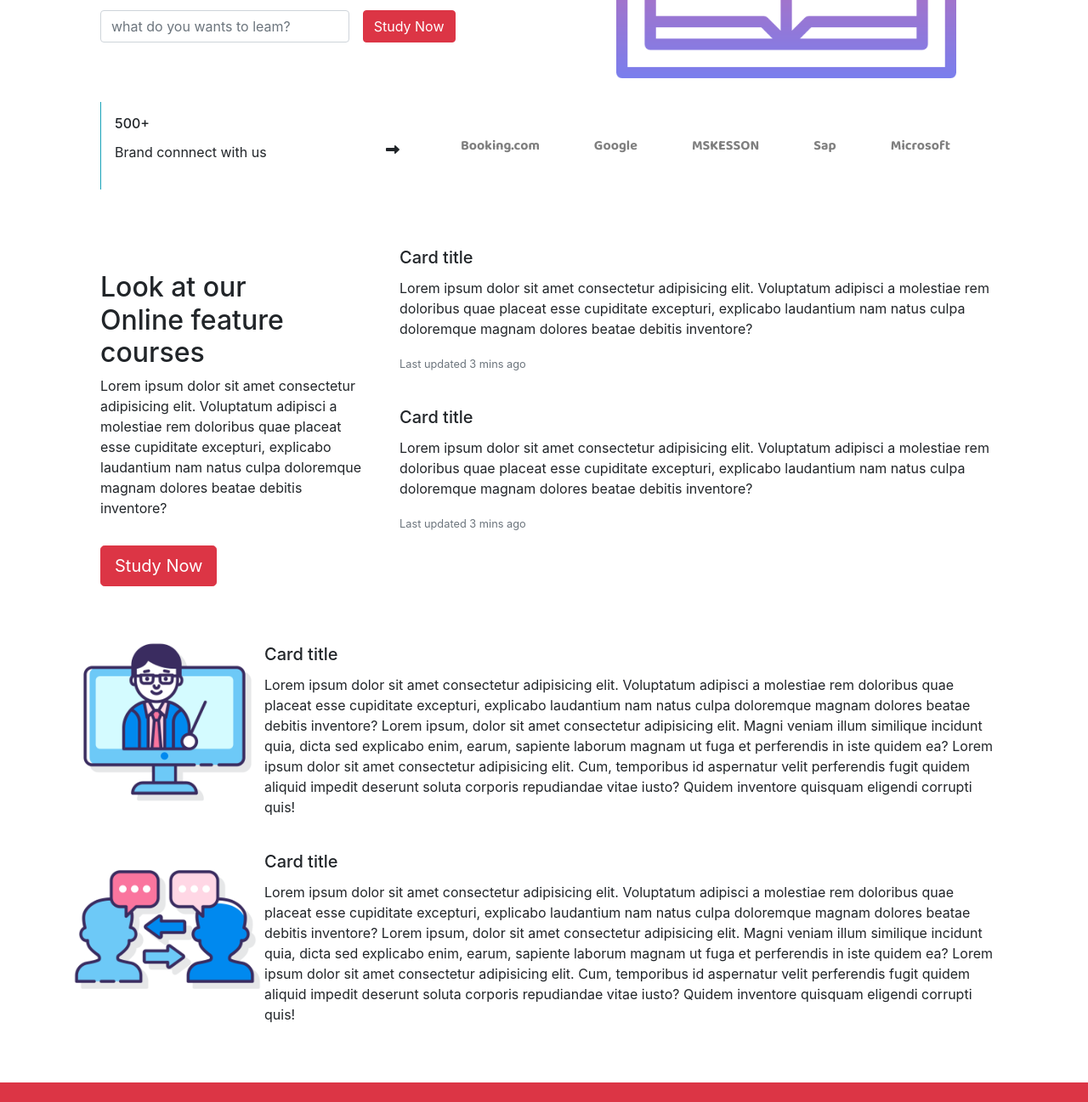
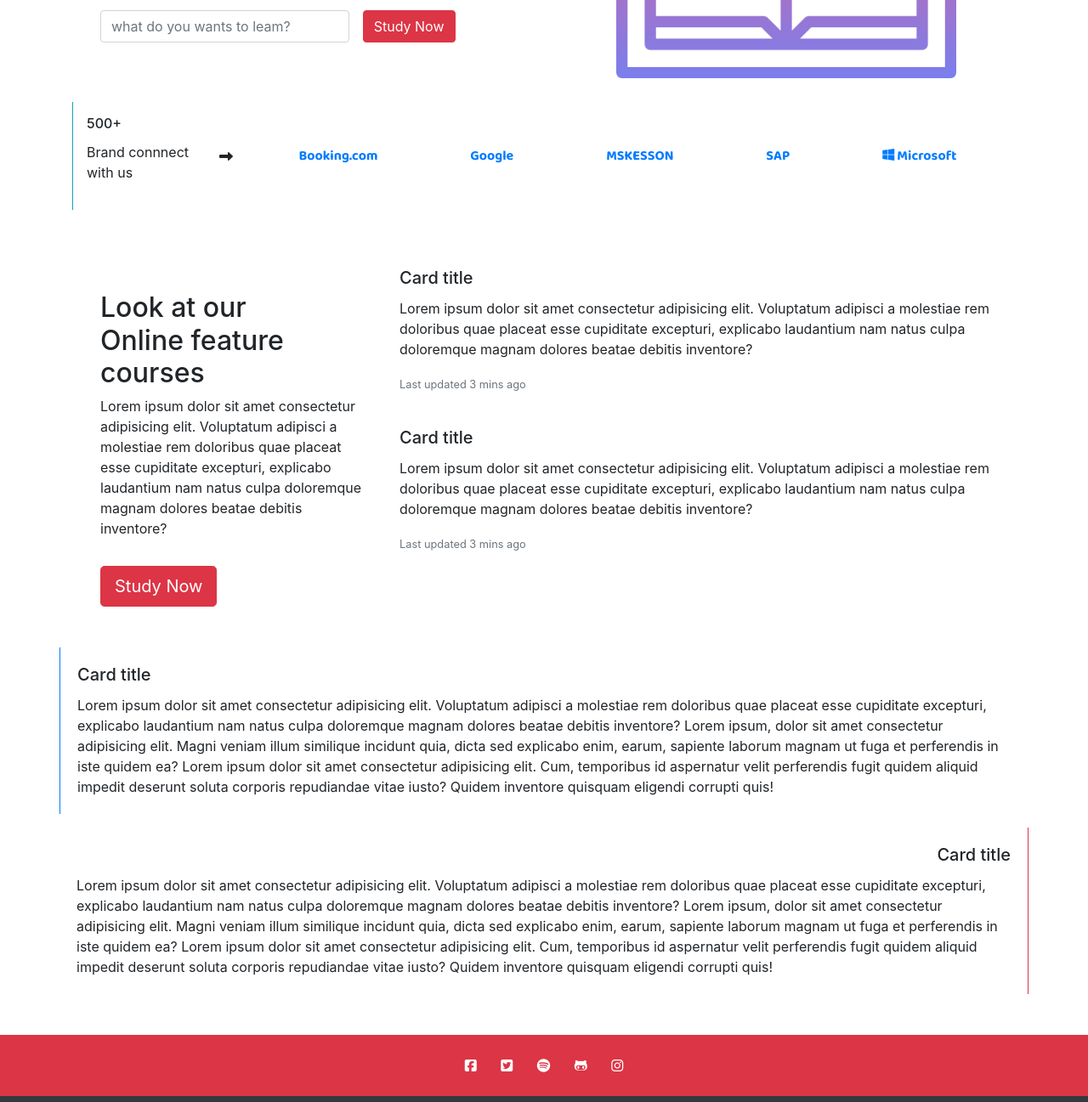
Before and after one commit to MayaraSGS/Learnish, a plain HTML site: page index.html in a window 1280 px wide. Shown: the part 400-1697 px from the top of the page at 85% size. Drawn offline with nearby package versions, Linux system fonts and the light colour scheme.

Commit message:
:up: nav secundario

```diff
--- a/index.html
+++ b/index.html
@@ -92,41 +92,38 @@
     <!--banner-->
 
     <section class="mb-5">
-        <div class="container mt-4 pl-5">
-            <div class="row">
-                <div class="col d-flex">
-                    <div class="card border-0" style="width: 18rem;">
+        <div class="container mt-4 d-flex">
+            <div class="card border-0" style="max-width: 18rem;">
                 <div class="card-body p-3 border-left border-info">
                     <h6 class="card-title">500+</h6>
                     <p>Brand connnect with us</p>
                 </div>
             </div>
-                    <i class="fa fa-long-arrow-right mt-5 ml-5" aria-hidden="true"></i>
+            <i class="fa fa-long-arrow-right align-self-center mr-2" aria-hidden="true"></i>
 
-                    <nav class="navbar navbar-expand-lg navbar-light">
-                        <div class="collapse navbar-collapse" id="navbarNav">
-                            <ul class="navbar-nav ml-5">
+            <div class="container-fluid align-self-center">
+                <ul class="nav nav-pills nav-fill">
                     <li class="nav-item">
-                                    <a class="nav-link mr-5" href="#">Booking.com <span
-                                            class="sr-only">(current)</span></a>
+                        <a class="nav-link" href="#">Booking.com</a>
                     </li>
                     <li class="nav-item">
-                                    <a class="nav-link mr-5" href="#">Google</a>
+                        <a class="nav-link" href="#">Google</a>
                     </li>
                     <li class="nav-item">
-                                    <a class="nav-link mr-5" href="#">MSKESSON</a>
+                        <a class="nav-link" href="#">MSKESSON</a>
                     </li>
                     <li class="nav-item">
-                                    <a class="nav-link mr-5" href="#">Sap</a>
+                        <a class="nav-link" href="#">SAP</a>
                     </li>
                     <li class="nav-item">
-                                    <a class="nav-link mr-5" href="#">Microsoft</a>
+                        <a class="nav-link" href="#">
+                            <i class="fa fa-windows" aria-hidden="true"></i>
+                            Microsoft
+                        </a>
                     </li>
                 </ul>
             </div>
-                    </nav>
-                </div>
-            </div>
+
         </div>
     </section>
     <!--2 navbar-->
@@ -176,11 +173,8 @@
     <section>
         <div class="container mb-5">
             <div class="row d-flex">
-                <div class="col-2">
-                    <img src="./img/prof.png" style="width: 14rem;" alt="professor">
-                </div>
-                <div class="col">
-                    <div class="card-body ml-3">
+                <div class="card mb-3 border-0">
+                    <div class="card-body border-left border-primary">
                         <h5 class="card-title">Card title</h5>
                         <p class="card-text">Lorem ipsum dolor sit amet consectetur adipisicing elit. Voluptatum
                             adipisci a molestiae rem
@@ -196,12 +190,9 @@
             </div>
             <!--row-->
             <div class="row d-flex">
-                <div class="col-2">
-                    <img src="./img/conv.png" style="width: 14rem;" alt="professor">
-                </div>
-                <div class="col">
-                    <div class="card-body ml-3">
-                        <h5 class="card-title">Card title</h5>
+                <div class="card border-0">
+                    <div class="card-body border-right border-danger">
+                        <h5 class="card-title text-right">Card title</h5>
                         <p class="card-text">Lorem ipsum dolor sit amet consectetur adipisicing elit. Voluptatum
                             adipisci a molestiae rem
                             doloribus quae placeat esse cupiditate excepturi, explicabo laudantium nam natus culpa
```
Also changed, not shown: css/style.css (line endings or trailing spaces). Lines whose indentation alone changed are shown as unchanged.
